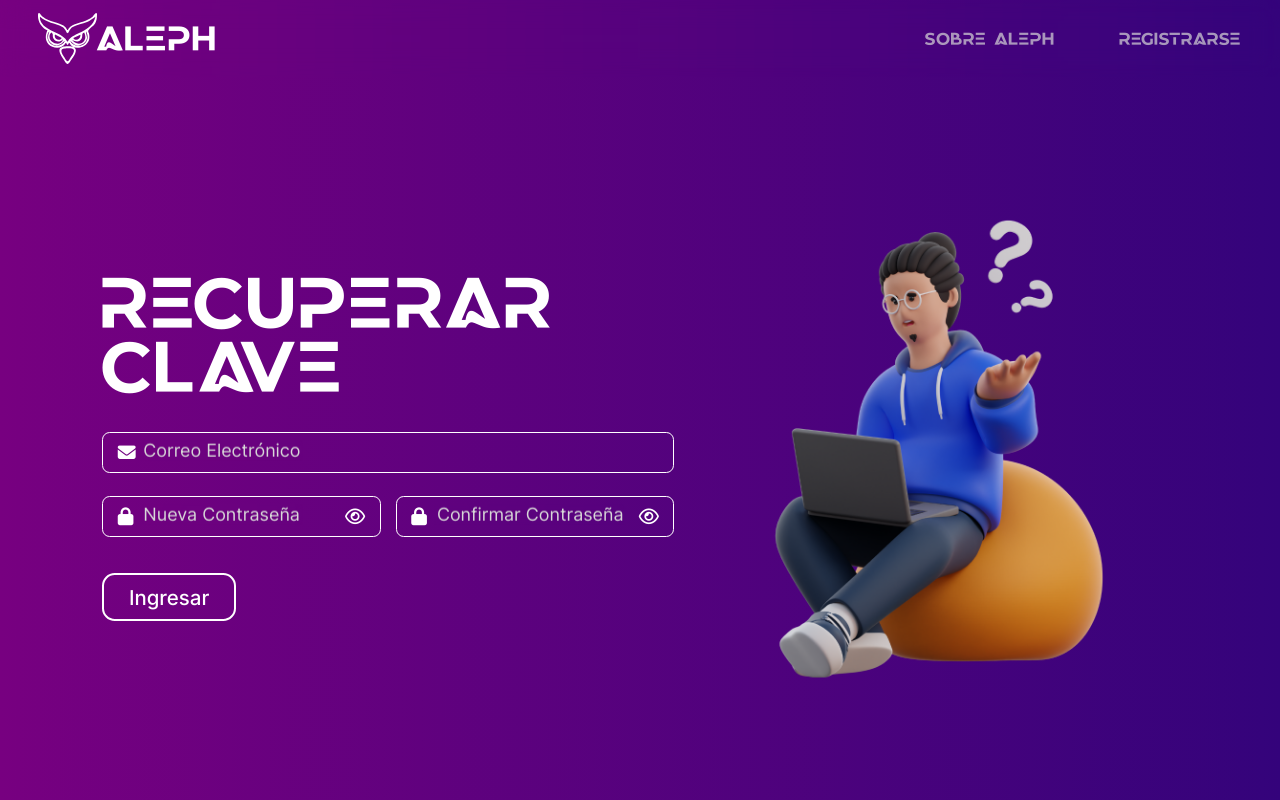
After one commit to Jhohan26/ALEPH, a PHP site: page /views/recuperar.php in a window 1280 px wide. The commit adds this page. Run offline with PHP 8.4, Linux system fonts and the light colour scheme; some libraries are stand-ins or nearby versions.

Commit message:
Se ha creado la vista de recuperar contraseña y se implemento su logica

```diff
--- a/css/styles.css
+++ b/css/styles.css
@@ -38,6 +38,8 @@ header{
 	align-items: center;
 	padding: 1vw 3vw;
 	justify-content: space-between;
+	z-index: 50;
+	backdrop-filter: blur(1vw);
 }
 .logo{
 	height: 4vw;
@@ -288,16 +290,20 @@ dialog{
 	background: #0006;
 	border: none;
 	backdrop-filter: blur(1vw);
-	z-index: 20;
+	z-index: 100;
 }
 dialog div{
 	width: 30vw;
 	height: 15vw;
 	text-align: center;
 	border-radius: 1vw;
+	display: flex;
+	flex-direction: column;
+	justify-content: space-between;
+	padding-bottom: 1vw;
 }
 dialog p{
-	margin: 1vw;
+	margin-top: 2vw;
 }
 dialog strong{
 	display: block;
@@ -308,7 +314,7 @@ dialog button{
 	display: block;
 	width: 40%;
 	height: 3vw;
-	margin: 1vw auto;
+	margin: auto;
 	border: none;
 	border-radius: 1vw;
 	font-weight: 500;
@@ -346,7 +352,7 @@ dialog button{
 .izquierda .tarjeta{
 	width: 25vw;
 	height: 80vh;
-	min-height: 34vw;
+	min-height: 35vw;
 	display: flex;
 	flex-direction: column;
 	align-items: center;
@@ -397,6 +403,11 @@ h5{
 	height: 17vw;
 	width: 54vw;
 	margin: 2vw 0;
+	display: flex;
+	flex-direction: column;
+	padding: 1vw 5vw;
+	justify-content: center;
+
 }
 .derecha .tarjeta h3{
 	font-size: 2vw;
@@ -406,3 +417,7 @@ h5{
 	left: 0;
 	transform: translateX(calc(-50% + 2.4vw)) rotate(-90deg) translateX(-6.8vw);
 }
+.derecha .tarjeta h4{
+	text-align: center;
+	font-size: 2vw;
+}
--- a/index.php
+++ b/index.php
@@ -8,6 +8,7 @@
 	<link rel="stylesheet" type="text/css" href="./css/styles.css">
 	<title>ALEPH | cursos</title>
 	<script src="https://kit.fontawesome.com/b48cdd04ea.js" crossorigin="anonymous"></script>
+	<link rel="icon" href="./icon.avif">
 </head>
 <body>
 	<header>
@@ -25,13 +26,11 @@
 
 				if (isset($_SESSION["id"])){
 				?>
-					<li><a href="">SOBRE ALEPH</a></li>
 					<li><a href="./views/inicio.php">MIS CURSOS</a></li>
 					<li><a href="./views/cuenta.php"><i class="fa-solid fa-user"></i> MI CUENTA</a></li>
 
 				<?php }else{ ?>
 
-					<li><a href="">SOBRE ALEPH</a></li>
 					<li><a href="./views/inicio.php">INICIAR SESION</a></li>
 					<li><a href="./views/registro.php">REGISTRARSE</a></li>
 
--- a/php/registrar.php
+++ b/php/registrar.php
@@ -127,7 +127,7 @@ $check_usuario=null;
 $contrasena = hash("SHA256", $contrasena);
 
 $guardar_usuario=conexion();
-$guardar_usuario=$guardar_usuario->prepare("INSERT INTO Usuarios VALUES(NULL, :primer_nombre,:segundo_nombre,:primer_apellido,:segundo_apellido,:usuario,:correo,:contrasena,'',1)");
+$guardar_usuario=$guardar_usuario->prepare("INSERT INTO Usuarios VALUES(NULL, :primer_nombre,:segundo_nombre,:primer_apellido,:segundo_apellido,:usuario,:correo,:contrasena,'',0)");
 
 $marcadores=[
 	":primer_nombre" => $primer_nombre,
--- a/views/cuenta.php
+++ b/views/cuenta.php
@@ -29,7 +29,7 @@ if (!isset($_SESSION["id"])){
 		</form>
 		<nav>
 			<ul>
-				<li><a href="">SOBRE ALEPH</a></li>
+				<li><a href="../index.php">SOBRE ALEPH</a></li>
 				<li><a href="">MIS CURSOS</a></li>
 			</ul>
 		</nav>
@@ -66,9 +66,11 @@ if (!isset($_SESSION["id"])){
 			<div class="derecha">
 				<div class="tarjeta">
 					<h3>LOGROS</h3>
+					<h4>Por el momento no has terminado ninguno curso</h4>
 				</div>
 				<div class="tarjeta">
 					<h3>PROGRESO</h3>
+					<h4>No estas realizando ningun curso en el momento</h4>
 				</div>
 			</div>
 		</section>
--- /dev/null
+++ b/views/recuperar.php
@@ -0,0 +1,59 @@
+<?php
+
+session_start();
+
+?>
+
+<!DOCTYPE html>
+<html>
+<head>
+	<?php require_once("../inc/head.php"); ?>
+</head>
+<body>
+	<header>
+		<a class="logo" href="../index.php">
+			<img src="../logos/blanco.svg">
+			<h2 class="texto_logo">ALEPH</h2>
+		<a>
+		<nav>
+			<ul>
+				<li><a href="../index.php">SOBRE ALEPH</a></li>
+				<li><a href="./registro.php">REGISTRARSE</a></li>
+			</ul>
+		</nav>
+	</header>
+	<main>
+		<div class="landing">
+			<div class="izquierda">
+				<h1>RECUPERAR CLAVE</h1>
+				<form class="registro formulario" action="../php/cambio.php" method="POST">
+					<div class="grupo doble">
+						<input type="text" name="correo" class="dato mover_dato" required autocomplete="off" maxlength="45" minlength="4">
+						<label class="placeholder mover">Correo Electrónico</label>
+						<i class="fa-solid fa-envelope iconos"></i>
+					</div>
+					<div class="grupo">
+						<input type="password" id="contra" name="primera_contrasena" class="dato mover_dato" required autocomplete="off" pattern="[a-zA-Z0-9$@.-]{8,24}" maxlength="20" minlength="8">
+						<label class="placeholder mover">Nueva Contraseña</label>
+						<i class="fa-regular fa-eye" id="ojo"></i>
+						<i class="fa-solid fa-lock iconos"></i>
+					</div>
+					<div class="grupo">
+						<input type="password" id="contra" name="segunda_contrasena" class="dato mover_dato" required autocomplete="off" pattern="[a-zA-Z0-9$@.-]{8,24}" maxlength="20" minlength="8">
+						<label class="placeholder mover">Confirmar Contraseña</label>
+						<i class="fa-regular fa-eye" id="ojo"></i>
+						<i class="fa-solid fa-lock iconos"></i>
+					</div>
+					<p style="opacity: 0;">Entre 8 y 24 caracteres</p>
+					<input type="submit" name="" value="Ingresar">
+				</form>
+			</div>
+			<div class="derecha">
+				<img src="../images/contrasena.png">
+			</div>
+			<div class="respuesta">
+			</div>
+		</div>
+	</main>
+</body>
+</html>
--- a/views/registro.php
+++ b/views/registro.php
@@ -24,13 +24,9 @@ if (isset($_SESSION["id"])){
 			<img src="../logos/blanco.svg">
 			<h2 class="texto_logo">ALEPH</h2>
 		<a>
-		<form class="busqueda" method="GET">
-			<input type="text" name="busqueda" placeholder="¿Que deseas aprender?" autocomplete="off">
-			<button class="search"><i class="fa-solid fa-magnifying-glass"></i></button>
-		</form>
 		<nav>
 			<ul>
-				<li><a href="">SOBRE ALEPH</a></li>
+				<li><a href="../index.php">SOBRE ALEPH</a></li>
 				<li><a href="./inicio.php">INICIAR SESION</a></li>
 			</ul>
 		</nav>
```
Also changed, not shown: php/cambio.php (added, +132 -0 lines), views/inicio.php (+3 -4 lines), images/contrasena.png (added), photos/user.jpg.
